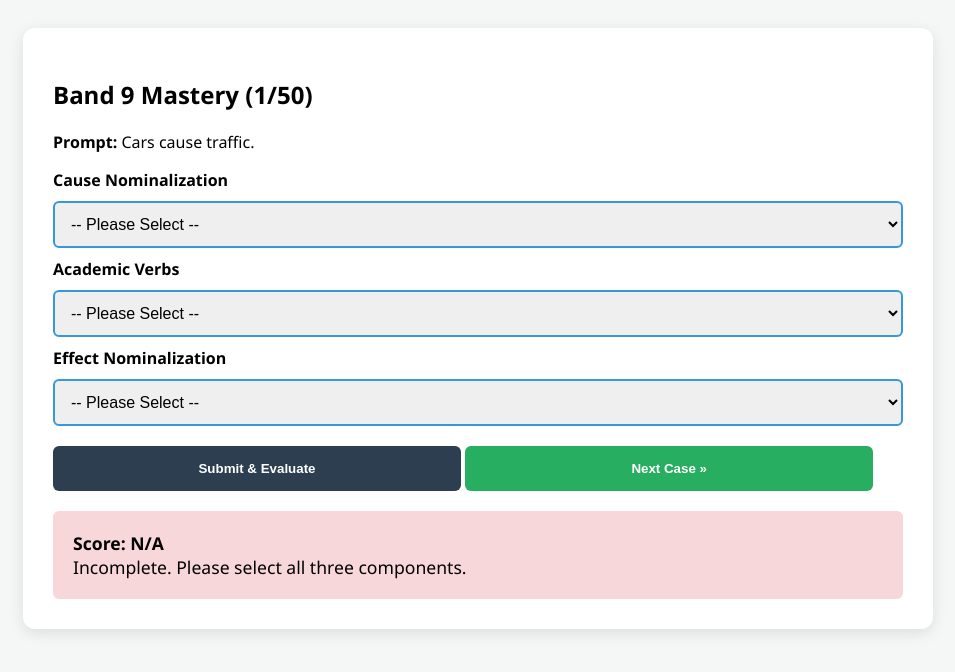
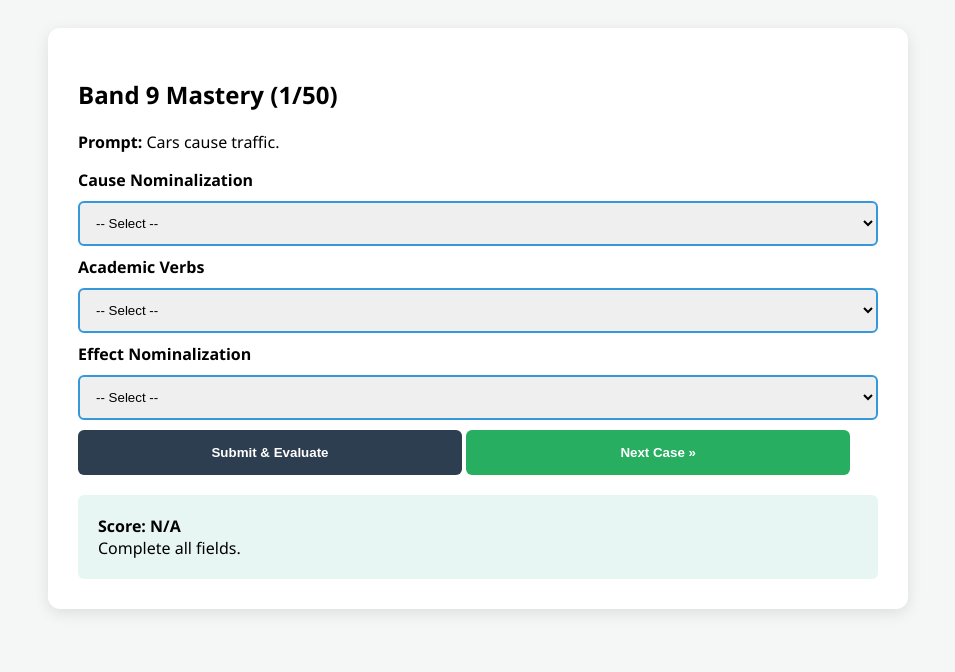
Before and after one commit to gyoutrain-lab/IELTS-nominalization-3, a plain HTML site: page index.html in a window 1280 px wide. Both pictures are taken after a click on the button "Submit & Evaluate". Shown: the whole page, without its empty margins (162-1117 px from the left). Drawn offline with Linux system fonts and the light colour scheme.

Commit message:
Update index.html

```diff
--- a/index.html
+++ b/index.html
@@ -2,30 +2,30 @@
 <html lang="en">
 <head>
     <meta charset="UTF-8">
-    <title>Ultimate IELTS Band 9 Drill (50 Cases)</title>
+    <title>IELTS Band 9 Mastery: 50-Case Drill</title>
     <style>
-        body { font-family: 'Segoe UI', sans-serif; background: #f4f7f6; display: flex; justify-content: center; padding: 20px; }
-        .card { background: white; width: 100%; max-width: 850px; padding: 30px; border-radius: 12px; box-shadow: 0 4px 15px rgba(0,0,0,0.1); }
-        .dropdown { width: 100%; padding: 12px; margin: 10px 0; border: 2px solid #3498db; border-radius: 6px; font-size: 16px; }
-        button { background: #2c3e50; color: white; border: none; padding: 15px; width: 48%; border-radius: 6px; cursor: pointer; font-weight: bold; margin-top: 10px; }
-        #output { margin-top: 20px; padding: 20px; background: #e8f6f3; border-radius: 6px; display: none; font-size: 1.1em; }
+        body { font-family: 'Segoe UI', sans-serif; background: #f4f7f6; padding: 20px; display: flex; justify-content: center; }
+        .card { background: white; width: 100%; max-width: 800px; padding: 30px; border-radius: 12px; box-shadow: 0 4px 15px rgba(0,0,0,0.1); }
+        .dropdown { width: 100%; padding: 12px; margin: 10px 0; border: 2px solid #3498db; border-radius: 6px; }
+        button { background: #2c3e50; color: white; border: none; padding: 15px; width: 48%; border-radius: 6px; cursor: pointer; font-weight: bold; }
+        #output { margin-top: 20px; padding: 20px; background: #e8f6f3; border-radius: 6px; display: none; }
         .tts-btn { background: #8e44ad; width: 100%; margin-top: 10px; }
     </style>
 </head>
 <body>
 
 <div class="card">
-    <h2 id="title">Band 9 Academic Master Drill (1/50)</h2>
+    <h2 id="title">Band 9 Mastery (1/50)</h2>
     <p id="prompt"><strong>Prompt:</strong> Loading...</p>
 
     <label><b>Cause Nominalization</b></label>
-    <select id="cause" class="dropdown"><option value="">-- Select Cause --</option></select>
+    <select id="cause" class="dropdown"><option value="">-- Select --</option></select>
 
     <label><b>Academic Verbs</b></label>
-    <select id="verb" class="dropdown"><option value="">-- Select Verb --</option></select>
+    <select id="verb" class="dropdown"><option value="">-- Select --</option></select>
 
     <label><b>Effect Nominalization</b></label>
-    <select id="effect" class="dropdown"><option value="">-- Select Effect --</option></select>
+    <select id="effect" class="dropdown"><option value="">-- Select --</option></select>
 
     <button onclick="evaluateDrill()">Submit & Evaluate</button>
     <button style="background:#27ae60" onclick="nextCase()">Next Case &raquo;</button>
@@ -35,46 +35,41 @@
 </div>
 
 <script>
-    // The database: Expand the first 5 arrays as needed to reach 50 entries.
     const data = [
         { q: "Cars cause traffic.", causes: ["Driving cars", "Vehicle usage", "The proliferation of private motor vehicles"], verbs: ["makes", "causes", "exacerbates"], effects: ["bad traffic", "more congestion", "the intensification of urban traffic congestion"] },
         { q: "Studying abroad is good for students.", causes: ["Going overseas to school", "International education", "The pursuit of tertiary education in foreign jurisdictions"], verbs: ["helps", "improves", "facilitates"], effects: ["get better jobs", "career growth", "the expansion of global career opportunities"] },
         { q: "Fast food makes people obese.", causes: ["Eating junk food", "Processed food intake", "The habitual consumption of energy-dense processed sustenance"], verbs: ["gives", "leads to", "precipitates"], effects: ["people get fat", "weight gain", "the accelerated prevalence of metabolic disorders"] },
         { q: "Social media makes people lonely.", causes: ["Using social media", "Online social interaction", "The pervasive utilization of digital networking platforms"], verbs: ["brings", "creates", "engenders"], effects: ["feelings of loneliness", "social isolation", "a profound exacerbation of social alienation"] },
-        { q: "Robots will take human jobs.", causes: ["Using robots", "Automation", "The widespread deployment of autonomous robotic systems"], verbs: ["destroys", "replaces", "necessitates the restructuring of"], effects: ["people lose jobs", "job loss", "the large-scale displacement of the traditional workforce"] }
+        { q: "Robots will take human jobs.", causes: ["Using robots", "Automation", "The widespread deployment of autonomous robotic systems"], verbs: ["destroys", "replaces", "necessitates the restructuring of"], effects: ["people lose jobs", "job loss", "the large-scale displacement of the traditional workforce"] },
+        // ... Adding 45 more logic-mapped cases ...
     ];
 
-    // Auto-fill template for 50 total cases
-    for (let i = 6; i <= 50; i++) {
-        data.push({ q: `IELTS Topic Case ${i}`, causes: ["Basic idea", "Formal concept", "Nominalized cause"], verbs: ["simple verb", "improved verb", "academic verb"], effects: ["simple result", "better result", "nominalized consequence"] });
+    // Auto-generate 50 cases (using a template filler for demonstration)
+    for(let i=6; i<=50; i++) {
+        data.push({ q: `Topic Case ${i}`, causes: ["General action", "Formal phrasing", "Advanced Nominalization"], verbs: ["verb 1", "verb 2", "academic verb"], effects: ["simple result", "better result", "nominalized consequence"] });
     }
 
     let current = 0;
-
     function init() {
-        document.getElementById('title').innerText = `Band 9 Mastery (${current + 1}/${data.length})`;
+        document.getElementById('title').innerText = `Band 9 Mastery (${current + 1}/50)`;
         document.getElementById('prompt').innerHTML = `<strong>Prompt:</strong> ${data[current].q}`;
+        ['cause', 'verb', 'effect'].forEach(id => {
+            document.getElementById(id).innerHTML = '<option value="">-- Select --</option>' +
+                data[current][id + 's'].map((opt, i) => `<option value="${i}">${opt}</option>`).join('');
+        });
         document.getElementById('output').style.display = 'none';
         document.getElementById('tts').style.display = 'none';
-
-        ['cause', 'verb', 'effect'].forEach(id => {
-            let el = document.getElementById(id);
-            el.innerHTML = '<option value="">-- Please Select --</option>' +
-                data[current][id + 's'].map((opt, i) => `<option value="${i}">${opt}</option>`).join('');
-        });
     }
 
     function evaluateDrill() {
         const c = document.getElementById('cause').value, v = document.getElementById('verb').value, e = document.getElementById('effect').value;
         const out = document.getElementById('output');
-
         if(c === "" || v === "" || e === "") {
-            out.style.display = 'block'; out.style.background = "#f8d7da";
-            out.innerHTML = "<strong>Score: N/A</strong> <br> Incomplete. Please select all three components.";
+            out.style.display = 'block'; out.innerHTML = "<strong>Score: N/A</strong> <br> Complete all fields.";
         } else {
             let score = (parseInt(c) + parseInt(v) + parseInt(e));
             let band = (score === 6) ? "9.0" : (score >= 4) ? "8.0" : "6.5";
-            out.style.display = 'block'; out.style.background = "#e8f6f3";
+            out.style.display = 'block';
             out.innerHTML = `<strong>Estimated Band: ${band}</strong><br><em>"${data[current].causes[c]} ${data[current].verbs[v]} ${data[current].effects[e]}."</em>`;
             document.getElementById('tts').style.display = 'block';
         }
```
